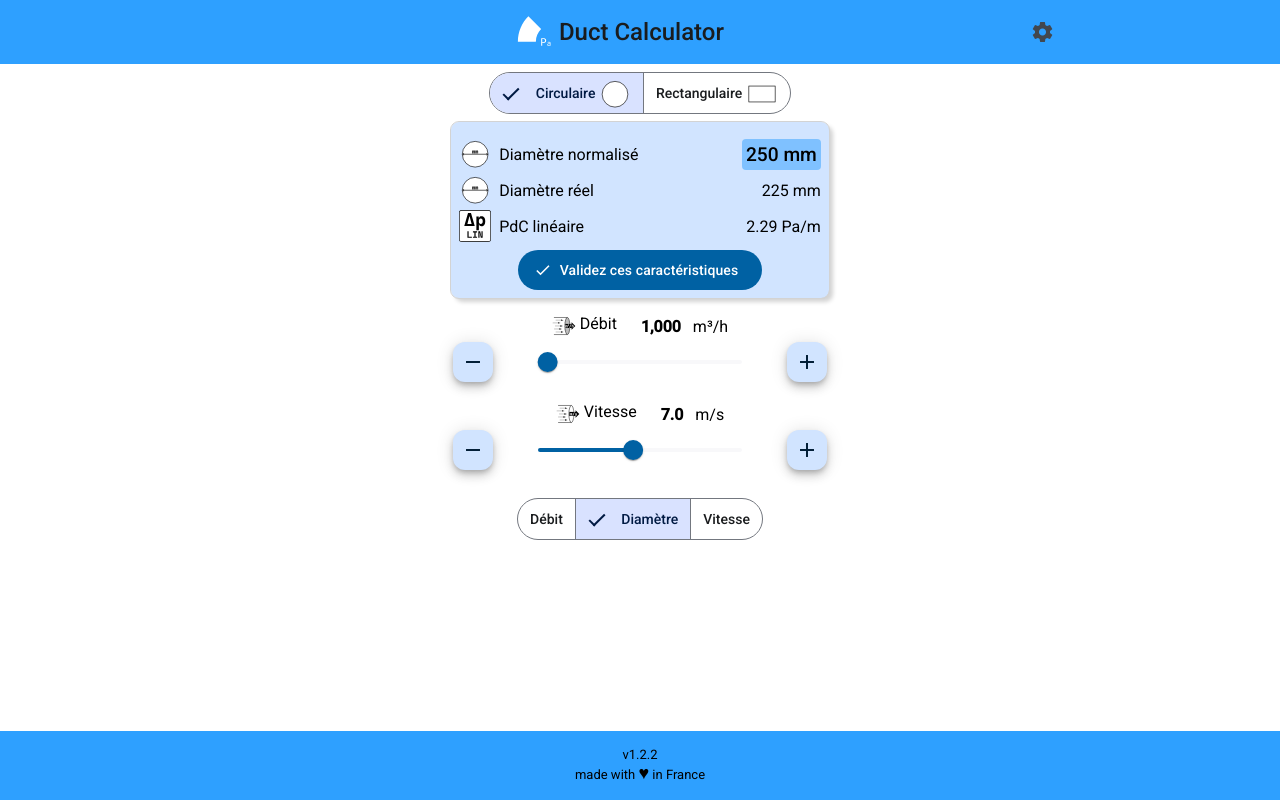
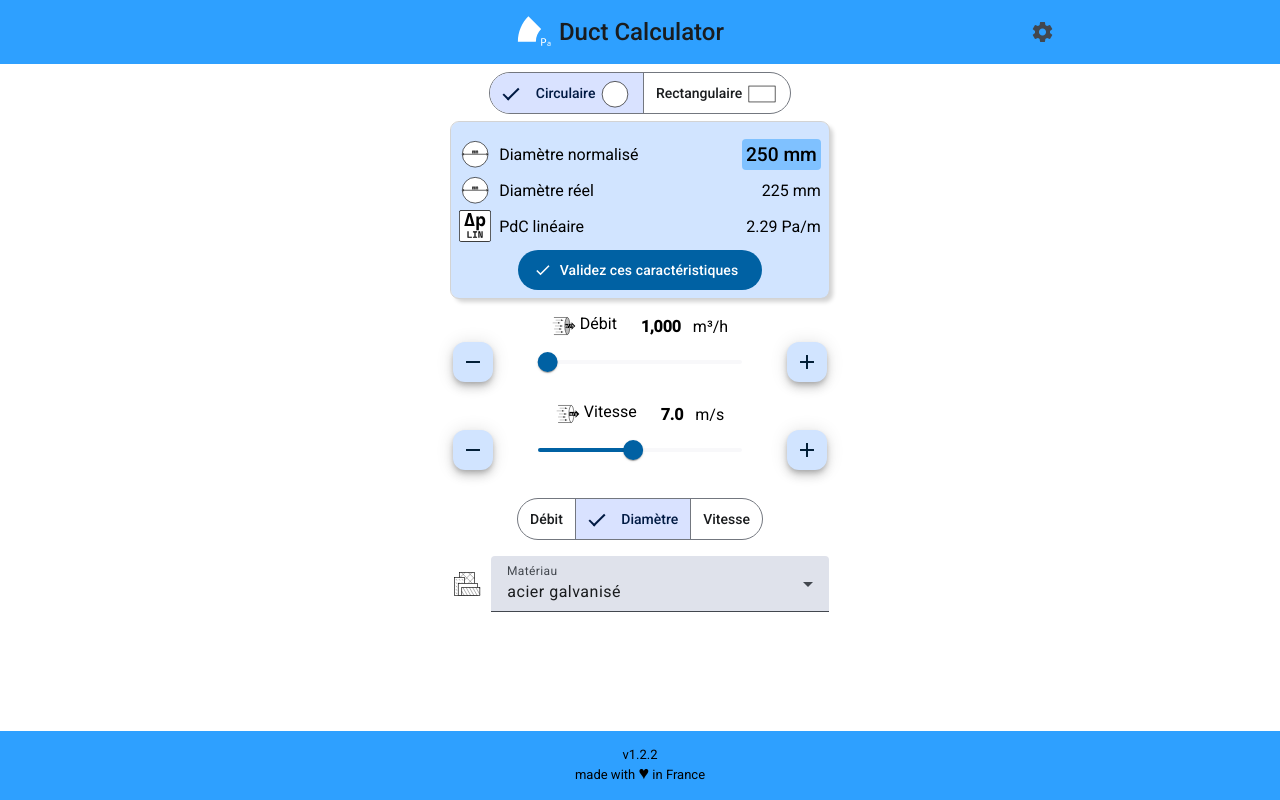
Before and after one commit to LudovicLeBris/DuctCalculator, an Angular app: page /duct-selector in a window 1280 px wide. Built offline with nearby package versions, Linux system fonts and the light colour scheme.

Commit message:
feat(component) add duct material choice

```diff
--- a/src/app/components/circular-duct-setup/circular-duct-setup.component.css
+++ b/src/app/components/circular-duct-setup/circular-duct-setup.component.css
@@ -76,3 +76,22 @@
   justify-content: center;
   padding: 0.5em 0;
 }
+
+.material-selector {
+  display: flex;
+  justify-content: center;
+  align-items: center;
+  gap: 8px;
+  margin: 8px 16px;
+  margin-bottom: -20px;
+}
+
+.material-selector mat-icon {
+  width: 36px;
+  height: 36px;
+  padding-bottom: 20px;
+}
+
+.material-selector mat-form-field {
+  width: 100%;
+}
--- a/src/app/components/circular-duct-setup/circular-duct-setup.component.html
+++ b/src/app/components/circular-duct-setup/circular-duct-setup.component.html
@@ -94,3 +94,15 @@
     </mat-button-toggle>
   </mat-button-toggle-group>
 </article>
+
+<article class="material-selector">
+  <mat-icon svgIcon="material"></mat-icon>
+  <mat-form-field>
+    <mat-label>Matériau</mat-label>
+    <mat-select [formControl]="materialControl" (selectionChange)="handleMaterialChange()">
+    @for (material of materialList; track $index) {
+      <mat-option value="{{ material.name }}">{{ material.displayName }}</mat-option>
+    }
+    </mat-select>
+  </mat-form-field>
+</article>
--- a/src/app/components/circular-duct-setup/circular-duct-setup.component.ts
+++ b/src/app/components/circular-duct-setup/circular-duct-setup.component.ts
@@ -21,6 +21,9 @@ import { Router } from '@angular/router';
 import { StorageService } from '../../services/storage.service';
 import { Apd } from '../../models/apd/apd.model';
 import { AirSetupService } from '../../services/air-setup.service';
+import { MatFormFieldModule } from '@angular/material/form-field';
+import { MatSelectModule } from '@angular/material/select';
+import { materialList } from '../../models/duct/material.model';
 
 @Component({
   selector: 'app-circular-duct-setup',
@@ -34,6 +37,8 @@ import { AirSetupService } from '../../services/air-setup.service';
     DiameterSliderComponent,
     FlowrateSliderComponent,
     FlowspeedSliderComponent,
+    MatFormFieldModule,
+    MatSelectModule,
   ],
   templateUrl: './circular-duct-setup.component.html',
   styleUrl: './circular-duct-setup.component.css'
@@ -49,6 +54,9 @@ export class CircularDuctSetupComponent implements OnInit {
   requestedPropertyControl = new FormControl('diameter');
   requestedProperty: 'diameter' | 'flowrate' | 'flowspeed';
 
+  materialControl: FormControl;
+  materialList = materialList;
+
   constructor (
     private airSetupService: AirSetupService,
     private circularDuctCalculationService : CircularDuctCalculationService,
@@ -63,6 +71,7 @@ export class CircularDuctSetupComponent implements OnInit {
     this.apd = this.storageService.apd;
     this.linearApd = new LinearApd();
     this.requestedProperty = 'diameter';
+    this.materialControl = new FormControl(this.duct.material.getValue());
   }
 
   ngOnInit(): void {
@@ -71,6 +80,7 @@ export class CircularDuctSetupComponent implements OnInit {
     this.calculateDimensions(this.airflow.flowrate, this.airflow.flowspeed);
     this.calculateLinearApd();
     this.airSetupService.getAir().subscribe(() => {this.calculateLinearApd()});
+    this.materialControl.setValue(this.duct.material.getValue().name);
   }
 
   toggleRequestedProperty(): void {
@@ -104,6 +114,13 @@ export class CircularDuctSetupComponent implements OnInit {
     } else if (this.requestedProperty === 'flowrate') {
       this.calculateFlowrate(this.airflow.flowspeed, this.duct.diameter);
     }
+    this.calculateLinearApd();
+  }
+
+  handleMaterialChange() {
+    const materialValue = this.materialControl.value!;
+    const materialProperty = this.materialList.find(material => material.name === materialValue)!;
+    this.duct.material.setValue(materialProperty);
     this.calculateLinearApd();
   }
 
--- a/src/app/components/rectangular-duct-setup/rectangular-duct-setup.component.css
+++ b/src/app/components/rectangular-duct-setup/rectangular-duct-setup.component.css
@@ -76,3 +76,22 @@
   justify-content: center;
   padding: 0.5em 0;
 }
+
+.material-selector {
+  display: flex;
+  justify-content: center;
+  align-items: center;
+  gap: 8px;
+  margin: 8px 16px;
+  margin-bottom: -20px;
+}
+
+.material-selector mat-icon {
+  width: 36px;
+  height: 36px;
+  padding-bottom: 20px;
+}
+
+.material-selector mat-form-field {
+  width: 100%;
+}
--- a/src/app/components/rectangular-duct-setup/rectangular-duct-setup.component.html
+++ b/src/app/components/rectangular-duct-setup/rectangular-duct-setup.component.html
@@ -140,3 +140,15 @@
   </mat-button-toggle-group>
 </article>
 }
+
+<article class="material-selector">
+  <mat-icon svgIcon="material"></mat-icon>
+  <mat-form-field>
+    <mat-label>Matériau</mat-label>
+    <mat-select [formControl]="materialControl" (selectionChange)="handleMaterialChange()">
+    @for (material of materialList; track $index) {
+      <mat-option value="{{ material.name }}">{{ material.displayName }}</mat-option>
+    }
+    </mat-select>
+  </mat-form-field>
+</article>
--- a/src/app/components/rectangular-duct-setup/rectangular-duct-setup.component.ts
+++ b/src/app/components/rectangular-duct-setup/rectangular-duct-setup.component.ts
@@ -26,6 +26,9 @@ import { Router } from '@angular/router';
 import { StorageService } from '../../services/storage.service';
 import { Apd } from '../../models/apd/apd.model';
 import { AirSetupService } from '../../services/air-setup.service';
+import { MatFormFieldModule } from '@angular/material/form-field';
+import { MatSelectModule } from '@angular/material/select';
+import { materialList } from '../../models/duct/material.model';
 
 @Component({
   selector: 'app-rectangular-duct-setup',
@@ -42,6 +45,8 @@ import { AirSetupService } from '../../services/air-setup.service';
     HeightSliderComponent,
     RatioSliderComponent,
     KnowsideSliderComponent,
+    MatFormFieldModule,
+    MatSelectModule,
   ],
   templateUrl: './rectangular-duct-setup.component.html',
   styleUrl: './rectangular-duct-setup.component.css'
@@ -62,6 +67,9 @@ export class RectangularDuctSetupComponent implements OnInit {
   requestedDimensionControl = new FormControl('ratio');
   requestedDimension: 'ratio' | 'knownSize';
 
+  materialControl: FormControl;
+  materialList = materialList;
+
   constructor (
     private airSetupService: AirSetupService,
     private rectangularDuctCalculationService : RectangularDuctCalculationService,
@@ -77,6 +85,7 @@ export class RectangularDuctSetupComponent implements OnInit {
     this.linearApd = new LinearApd();
     this.requestedProperty = 'dimensions';
     this.requestedDimension = 'ratio';
+    this.materialControl = new FormControl(this.duct.material.getValue());
   }
 
   ngOnInit(): void {
@@ -85,6 +94,7 @@ export class RectangularDuctSetupComponent implements OnInit {
     this.calculateDimensionsByRatio(this.airflow.flowrate, this.airflow.flowspeed, this.duct.ratio.getValue());
     this.calculateLinearApd();
     this.airSetupService.getAir().subscribe(() => {this.calculateLinearApd()});
+    this.materialControl.setValue(this.duct.material.getValue().name);
   }
 
   toggleRequestedProperty(): void {
@@ -173,6 +183,13 @@ export class RectangularDuctSetupComponent implements OnInit {
     this.storageService.setDuct(this.duct);
   }
 
+  handleMaterialChange() {
+    const materialValue = this.materialControl.value!;
+    const materialProperty = this.materialList.find(material => material.name === materialValue)!;
+    this.duct.material.setValue(materialProperty);
+    this.calculateLinearApd();
+  }
+
   public calculateDimensionsByKnownSide(flowrate: Flowrate, flowspeed: Flowspeed, knownSideSize: number): void {
     this.airflow.flowrate = flowrate;
     this.airflow.flowspeed = flowspeed;
```
